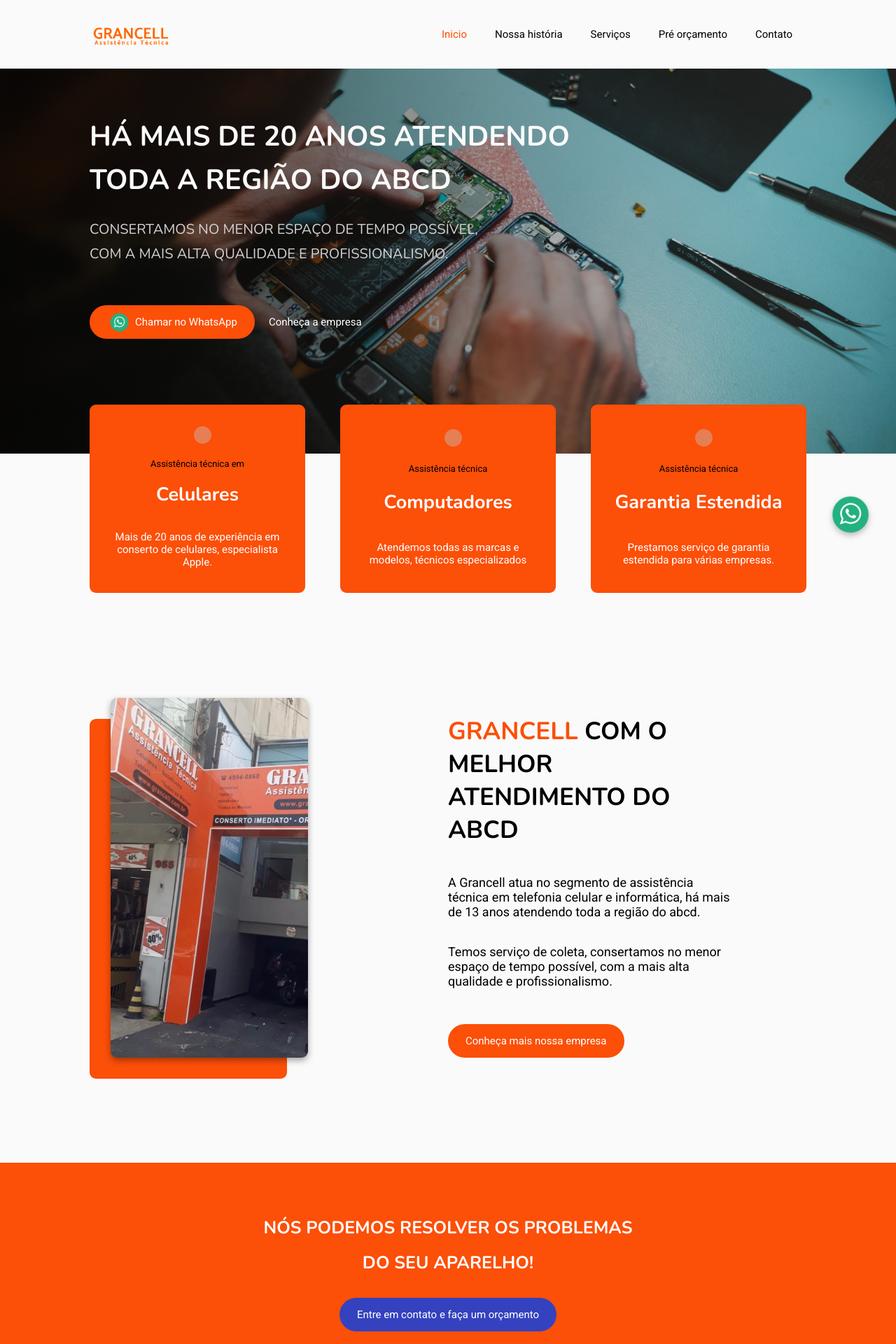
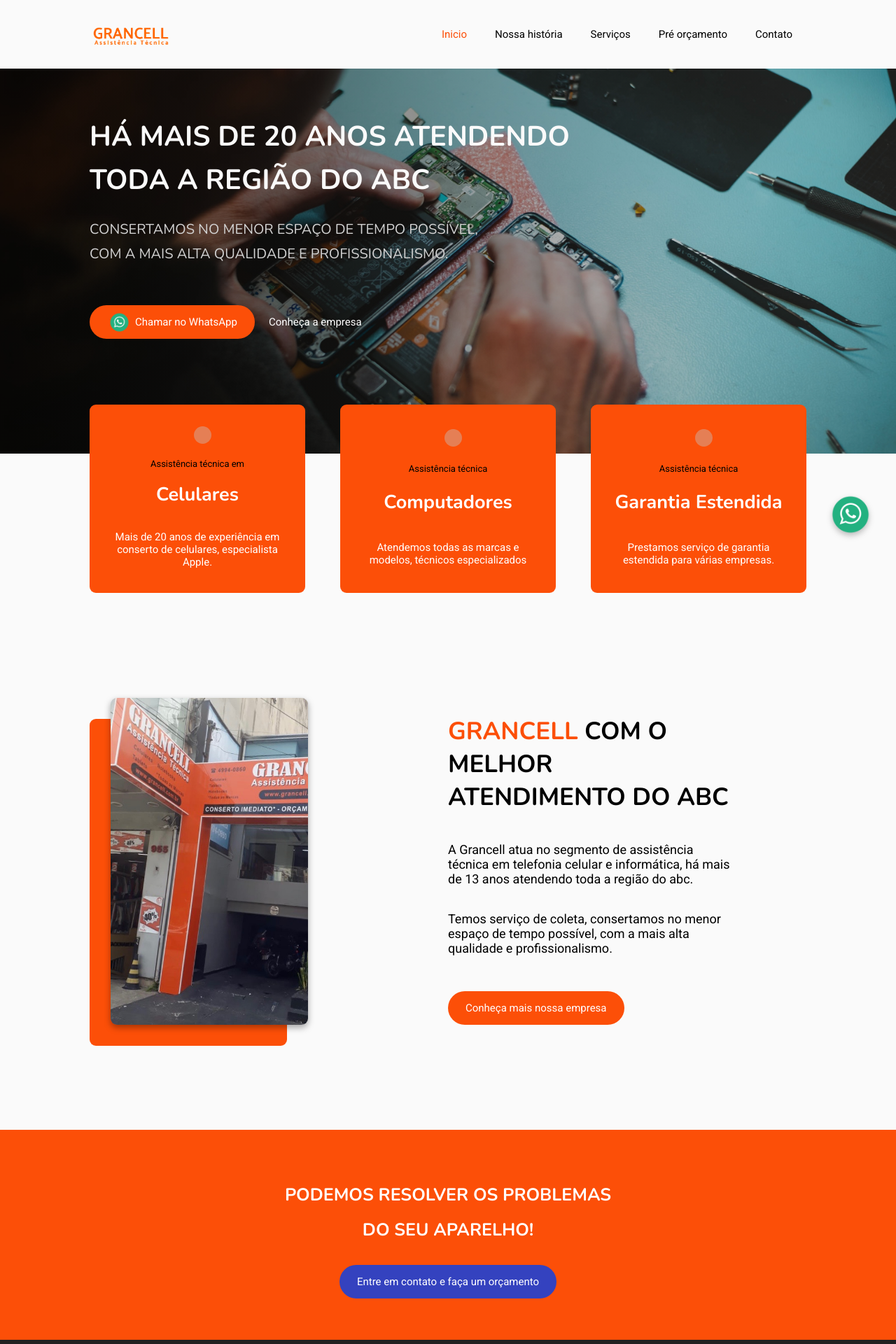
Before and after one commit to Marcos-An/Grancell, a Next.js app: page / in a window 1280 px wide. Shown: the top 1920 px of the page at 70% size. Built offline with nearby package versions, Linux system fonts and the light colour scheme; some icons are missing.

Commit message:
Arrumando o portugues

```diff
--- a/src/pages/index.tsx
+++ b/src/pages/index.tsx
@@ -20,7 +20,7 @@
       <div className={styles.firstSection}>
         <div className={styles.title}>
           <h1>HÁ MAIS DE 20 ANOS ATENDENDO</h1>
-          <h1>TODA A REGIÃO DO ABCD</h1>
+          <h1>TODA A REGIÃO DO ABC</h1>
         </div>
         <div>
           <h3>CONSERTAMOS NO MENOR ESPAÇO DE TEMPO POSSÍVEL,</h3>
@@ -64,13 +64,13 @@
         <GrancellPhoto />
         <div className={styles.textAboutGrancell}>
           <Title
-            title=" COM O MELHOR ATENDIMENTO DO ABCD"
+            title=" COM O MELHOR ATENDIMENTO DO ABC"
             color="black"
             size='large'
           />
           <Text
             size="large"
-            text="A Grancell atua no segmento de assistência técnica em telefonia celular e informática, há mais de 13 anos atendendo toda a região do abcd."
+            text="A Grancell atua no segmento de assistência técnica em telefonia celular e informática, há mais de 13 anos atendendo toda a região do abc."
           />
           <Text
             size="large"
@@ -89,7 +89,7 @@
       </div>
       <div className={styles.contact}>
         <Title
-          title=" NÓS PODEMOS RESOLVER OS PROBLEMAS"
+          title="PODEMOS RESOLVER OS PROBLEMAS"
           color="white"
           size='large'
         />
--- a/src/pages/nossa-historia/index.tsx
+++ b/src/pages/nossa-historia/index.tsx
@@ -12,13 +12,13 @@
         <GrancellPhoto />
         <div className={styles.textAboutGrancell}>
           <Title
-            title=" COM O MELHOR ATENDIMENTO DO ABCD"
+            title=" COM O MELHOR ATENDIMENTO DO ABC"
             color="black"
             size='large'
           />
           <Text
             size="large"
-            text="A Grancell atua no segmento de assistência técnica em telefonia celular e informática, há mais de 13 anos atendendo toda a região do abcd."
+            text="A Grancell atua no segmento de assistência técnica em telefonia celular e informática, há mais de 13 anos atendendo toda a região do abc."
           />
           <Text
             size="large"
@@ -27,7 +27,7 @@
 
           <Text
             size="large"
-            text="capacitados, frequentemente reciclados pelos próprios fabricantes, tal fator garante a conduta adequada para cada tipo de conserto."
+            text="Nossos profissionais são capacitados, frequentemente treinados pelos próprios fabricantes, tal fator garante a conduta adequada para cada tipo de conserto."
           />
         </div>
       </div>
--- a/src/pages/servicos/index.tsx
+++ b/src/pages/servicos/index.tsx
@@ -58,7 +58,7 @@
               <li>Reballing (troca), reflow (ressolda) de chip set de vídeo</li>
               <li>Reparo de flat-cables, fonte externa, dc-inverter, cooler, auto- falante teclado e dobradiça</li>
               <li>Reparo ou troca de conector de energia da placa mãe</li>
-              <li>Upgrade de memoria, disco rígido e processador</li>
+              <li>Upgrade de memória, disco rígido e processador</li>
               <li>Troca de tela-LCD,  LED e teclado</li>
               <li>Fonte e bateria</li>
             </ul>
```
